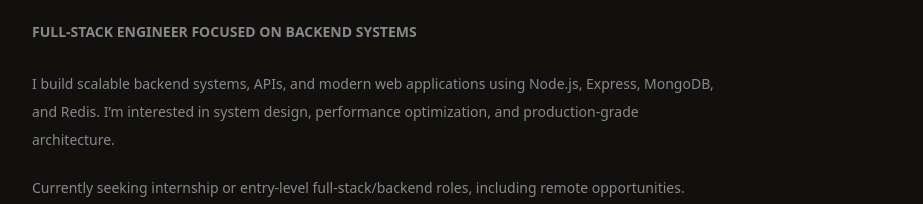
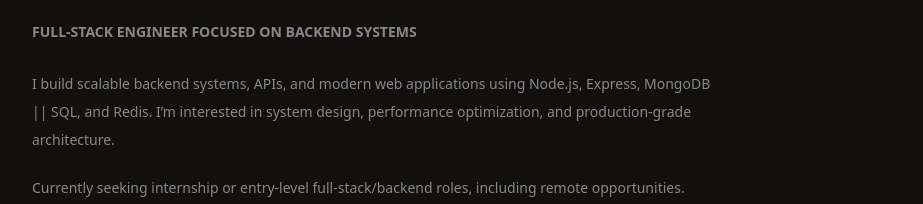
Before and after one commit to inuEnike/portfolio-updated, a Next.js app: page / in a window 1280 px wide. Shown: the part 549-753 px from the top of the page, without its empty margins (178-1101 px from the left). Built offline with nearby package versions, Linux system fonts and the light colour scheme.

Commit message:
modified about me description

```diff
--- a/src/components/About.tsx
+++ b/src/components/About.tsx
@@ -10,7 +10,7 @@
       <div className="md:w-[80%] flex flex-col gap-5">
         <p className="leading-7">
           I build scalable backend systems, APIs, and modern web applications
-          using Node.js, Express, MongoDB, and Redis. I’m interested in system
+          using Node.js, Express, MongoDB || SQL, and Redis. I’m interested in system
           design, performance optimization, and production-grade architecture.
         </p>
 
```
